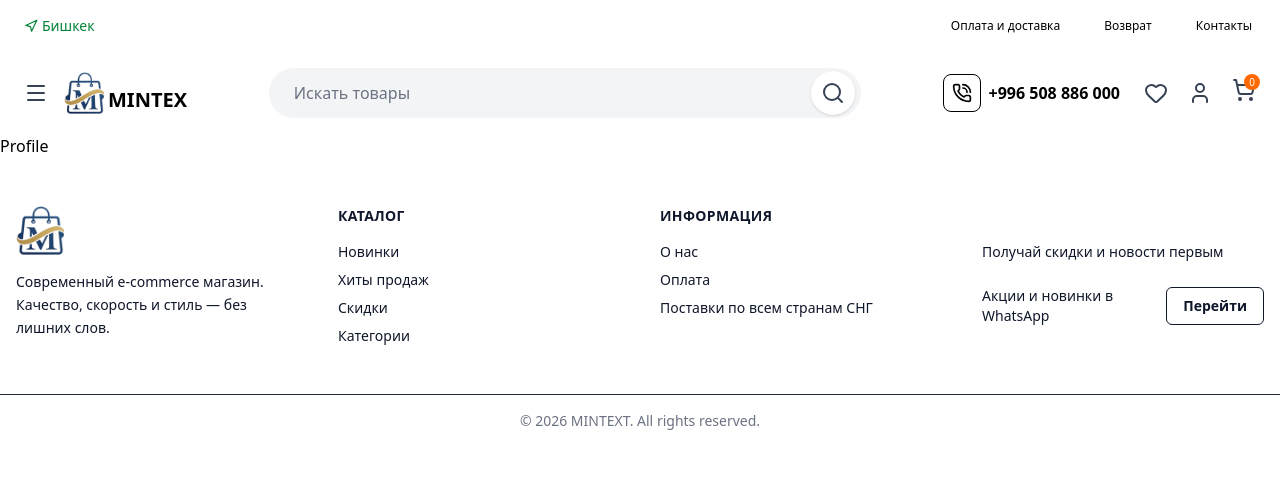
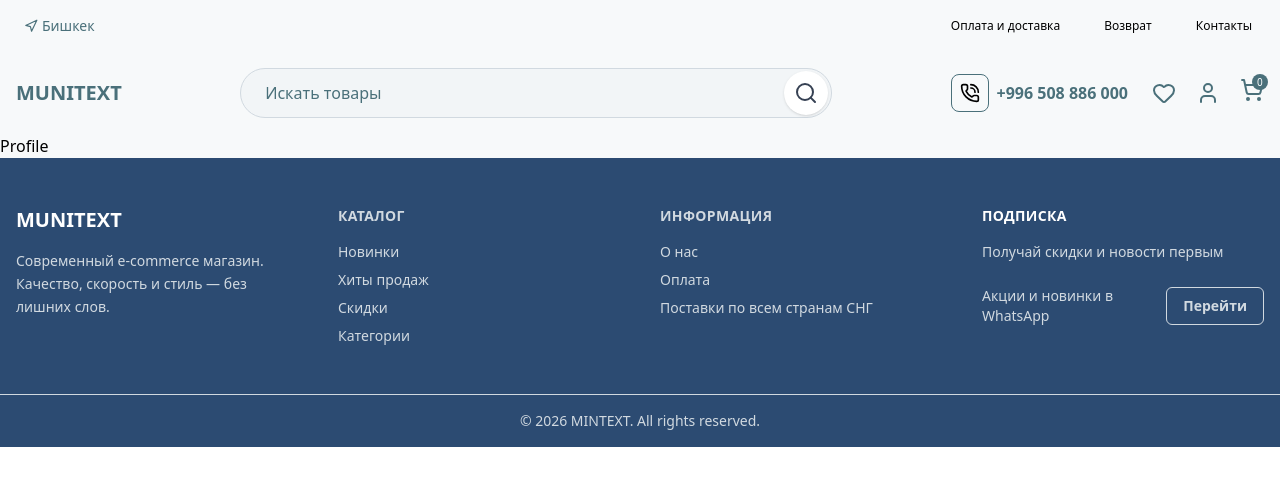
Before and after one commit to akunov45/e-commerce, a React (Vite) app: page /profile in a window 1280 px wide. Shown: the top 486 px of the page. Built offline with nearby package versions, Linux system fonts and the light colour scheme.

Commit message:
color palette change

```diff
--- a/src/components/footer/Footer.jsx
+++ b/src/components/footer/Footer.jsx
@@ -1,15 +1,14 @@
 
 const Footer = () => {
   return (
-    <footer className="text-(--color-text)">
+    <footer className="text-(--color-grey) bg-(--color-bg-footer)">
       <div className="container mx-auto px-4 py-12 grid gap-10 md:grid-cols-4 sm:grid-cols-2">
 
         {/* Logo + about */}
         <div>
           <h2 className="text-xl flex items-center gap-2 font-semibold text-white mb-4">
-            <img className="w-12" src="/logo-2.png" alt="" />
             <span>
-              MINURA
+              MUNITEXT
             </span>
           </h2>
           <p className="text-sm leading-relaxed ">
@@ -66,7 +65,6 @@ const Footer = () => {
             <span className=" py-2 text-sm ">
               Акции и новинки в WhatsApp
             </span>
-
             <span className="
     px-4 py-2
     border
@@ -85,7 +83,7 @@ const Footer = () => {
       </div>
 
       {/* Bottom */}
-      <div className="border-t border-gray-800 py-4 text-center text-sm text-gray-500">
+      <div className="border-t border-(--color-grey) py-4 text-center text-sm text-(--color-grey)">
         © {new Date().getFullYear()} MINTEXT. All rights reserved.
       </div>
     </footer>
--- a/src/components/header/HeaderBottom.jsx
+++ b/src/components/header/HeaderBottom.jsx
@@ -7,16 +7,15 @@ import { Link } from 'react-router-dom'
 const HeaderBottom = () => {
   const { cart } = useContext(CART_CONTEXT)
   return (
-    <div className="container mx-auto flex items-center justify-between px-4 md:px-6 py-4 ">
+    <div className="container mx-auto flex items-center justify-between px-4 py-4 ">
 
       {/* Левая часть: Меню и Лого всегда видны */}
       <div className="flex items-center gap-4">
-        <button className="text-gray-700">
+        <button className="text-(--color-green)  md:hidden">
           <Menu />
         </button>
         <Link to={"/"} className="font-bold text-xl flex items-end gap-1">
-          <img className='w-10' src="/logo-2.png" alt="" />
-          <span>MINTEX</span>
+          <span className="text-(--color-green)">MUNITEXT</span>
         </Link>
       </div>
 
@@ -28,31 +27,31 @@ const HeaderBottom = () => {
       <div className="flex items-center gap-3 md:gap-6">
         {/* Телефон: полностью скрыт на мобилках, виден от md */}
         <div className="hidden md:flex items-center gap-2 cursor-pointer group">
-          <div className="p-2 border hover:border-(--color-orange) rounded-lg ">
+          <div className="p-2 border hover:text-white hover:bg-(--color-green) border-(--color-green) rounded-lg ">
             <a href="tel:+996508886000" >
               <PhoneCall size={20} />
             </a>
           </div>
           <div className="flex flex-col">
-            <span className="font-bold  leading-tight">+996 508 886 000</span>
+            <span className="font-bold  leading-tight text-(--color-green)">+996 508 886 000</span>
           </div>
         </div>
 
         {/* Правые иконки: всегда видны */}
         <div className="flex items-center gap-4 md:gap-5 text-gray-700">
-          <button className="hover:text-(--color-orange)">
+          <button className="text-(--color-green)">
             <Link to={"/wish-list"}><Heart size={24} /></Link>
           </button>
-          <button className="hover:text-(--color-orange)">
+          <button className="text-(--color-green)">
             <Link to="/profile">
               <User size={24} />
             </Link>
           </button>
           <Link to={"/cart"}>
-            <button className="hover:text-(--color-orange) relative">
+            <button className="text-(--color-green) relative">
               <ShoppingCart size={24} />
               {/* Опционально: индикатор корзины */}
-              <span className="absolute -top-1 -right-1 bg-orange-500 text-white text-[10px] rounded-full w-4 h-4 flex items-center justify-center ">
+              <span className="absolute -top-1 -right-1 bg-(--color-green) text-white text-[10px] rounded-full w-4 h-4 flex items-center justify-center ">
                 {cart.length}
               </span>
             </button>
--- a/src/components/header/HeaderTop.jsx
+++ b/src/components/header/HeaderTop.jsx
@@ -3,12 +3,13 @@ import { Link } from "react-router-dom"
 
 const HeaderTop = () => {
   const menu = ["Оплата и доставка", "Возврат", "Контакты"]
+
   return (
     <div className="container mx-auto px-4 flex items-center justify-between py-3">
       <div className="
   flex gap-1 items-center
   px-2 py-1
-  text-green-700
+  text-(--color-green)
   rounded-full
 ">
         <Navigation size={14} />
@@ -24,8 +25,8 @@ const HeaderTop = () => {
                 to=""
                 className="
           md:px-3 px-1 py-1 rounded
-          hover:text-orange-500
-          hover:bg-orange-100
+          hover:text-white
+          hover:bg-(--color-green)
           transition
         "
               >
--- a/src/features/main-banner/MainBanner.jsx
+++ b/src/features/main-banner/MainBanner.jsx
@@ -12,24 +12,24 @@ export const MainBanner = () => {
   const scrollNext = useCallback(() => emblaApi && emblaApi.scrollNext(), [emblaApi])
 
   return (
-    <section className="relative group overflow-hidden bg-gray-100 rounded-3xl" ref={emblaRef}>
+    <section className="container mx-auto  relative group overflow-hidden bg-gray-100 rounded-3xl" ref={emblaRef}>
       <div className="flex">
         {/* Слайд 1 */}
-        <div className="flex-[0_0_100%] min-w-0 relative h-[400px] md:h-[500px]">
+        <div className="flex-[0_0_100%] min-w-0 relative h-100 md:h-125">
           <img src="/b1.png" className="absolute inset-0 w-full h-full object-cover" alt="Sale" />
           <div className="absolute inset-0 bg-black/20 flex flex-col justify-center px-12 text-white">
             <h2 className="text-4xl font-bold mb-4">Новинки </h2>
             <button className="bg-orange-500 w-fit px-6 py-3 rounded-full hover:bg-orange-600 transition">Смотреть</button>
           </div>
         </div>
-        <div className="flex-[0_0_100%] min-w-0 relative h-[400px] md:h-[500px]">
+        <div className="flex-[0_0_100%] min-w-0 relative h-100 md:h-125">
           <img src="/b2.png" className="absolute inset-0 w-full h-full object-cover" alt="Sale" />
           <div className="absolute inset-0 bg-black/20 flex flex-col justify-center px-12 text-white">
             <h2 className="text-4xl font-bold mb-4">Новинки </h2>
             <button className="bg-orange-500 w-fit px-6 py-3 rounded-full hover:bg-orange-600 transition">Смотреть</button>
           </div>
         </div>
-        <div className="flex-[0_0_100%] min-w-0 relative h-[400px] md:h-[500px]">
+        <div className="flex-[0_0_100%] min-w-0 relative h-100 md:h-125">
           <img src="https://cdn.oreateai.com/aiimage/strategy/6ac603000f6c424d9dd2cb50b0219af7.jpg" className="absolute inset-0 w-full h-full object-cover" alt="Sale" />
           <div className="absolute inset-0 bg-black/20 flex flex-col justify-center px-12 text-white">
             <h2 className="text-4xl font-bold mb-4">Новинки </h2>
@@ -41,13 +41,13 @@ export const MainBanner = () => {
 
       {/* Кнопки управления (видны при наведении) */}
       <button
-        className="absolute left-4 top-1/2 -translate-y-1/2 bg-white/80 p-3 rounded-full opacity-0 group-hover:opacity-100 transition-opacity shadow-lg"
+        className="absolute hover:bg-(--color-green) hover:text-white left-4 top-1/2 -translate-y-1/2 bg-white/80 p-3 rounded-full opacity-0 group-hover:opacity-100 transition-opacity shadow-lg"
         onClick={scrollPrev}
       >
         ←
       </button>
       <button
-        className="absolute right-4 top-1/2 -translate-y-1/2 bg-white/80 p-3 rounded-full opacity-0 group-hover:opacity-100 transition-opacity shadow-lg"
+        className="absolute hover:bg-(--color-green) hover:text-white right-4 top-1/2 -translate-y-1/2 bg-white/80 p-3 rounded-full opacity-0 group-hover:opacity-100 transition-opacity shadow-lg"
         onClick={scrollNext}
       >
         →
--- a/src/features/search-input/SearchInput.jsx
+++ b/src/features/search-input/SearchInput.jsx
@@ -10,18 +10,17 @@ const SearchInput = () => {
           type="text"
           name="q"
           placeholder="Искать товары"
-          className="w-full py-3 pl-6 pr-14 bg-gray-100 border border-transparent rounded-full
+          className="w-full py-3 pl-6 pr-14 bg-(--color-white-cloud) border border-(--color-grey) rounded-full
              outline-none transition-all duration-200
-             placeholder:text-gray-500 text-gray-800
-             group-hover:bg-gray-200/70
-             focus:bg-white focus:ring-2 focus:ring-(--color-orange) focus:border-transparent focus:shadow-lg"
+             placeholder:text-(--color-green) text-gray-800
+             group-hover:bg-(--color-white-cloud)
+             focus:bg-white focus:ring-2 focus:ring-(--color-white-cloud) focus:border-transparent focus:shadow-lg"
         />
-
         <button
           type="submit"
-          className="absolute right-1.5 top-1/2 -translate-y-1/2
-             bg-white p-2.5 rounded-full shadow-sm
-             text-gray-700 hover:text-(--color-orange) hover:shadow-md
+          className="absolute cursor-pointer right-1 top-1/2 -translate-y-1/2
+             bg-white hover:bg-(--color-green) hover:text-white  p-2.5  rounded-full shadow-sm
+             text-gray-700 hover:shadow-md
              active:scale-95 transition-all duration-200"
         >
           <Search />
--- a/src/index.css
+++ b/src/index.css
@@ -1,25 +1,15 @@
 :root {
-  /* Brand / CTA */
-  --color-primary: #2563EB;
-  /* чистый синий — доверие + покупки */
-  --color-primary-hover: #1D4ED8;
-  /* Accent (скидки, бейджи) */
-  --color-accent: #EC4899;
-  /* мягкий розово-коралловый */
-  /* Background */
-  --color-bg: #FFFFFF;
-  --color-bg-soft: #F8FAFC;
-  /* светло-серый фон */
-  /* Text */
-  --color-text: #0F172A;
-  /* почти чёрный */
-  --color-text-muted: #64748B;
-  /* Borders */
-  --color-border: #E2E8F0;
-  /* Status */
-  --color-success: #16A34A;
-  --color-error: #DC2626;
-  --color-orange: #ff6900;
+  /* button bg color */
+  --color-green: #4A707A;
+  /* btn hover */
+  --color-green-hover: #426B69;
+  --color-body: #F7F9FA;
+  /* card bg color */
+  --color-white-cloud: #F2F5F7;
+  /* borders  */
+  --color-grey: #D1D9E0;
+  /* footer bg  */
+  --color-bg-footer: #2C4B72;
 }
 
 @import "tailwindcss";
--- a/src/main.jsx
+++ b/src/main.jsx
@@ -6,7 +6,7 @@ import "./index.css"
 const root = document.getElementById('root')
 createRoot(root).render(
   <BrowserRouter>
-    <div className='bg-(--color-bg)'>
+    <div className='bg-(--color-body)'>
       <App />
     </div>
   </BrowserRouter>
```
Also changed, not shown: src/features/product-list/ProductList.jsx (+10 -12 lines).
